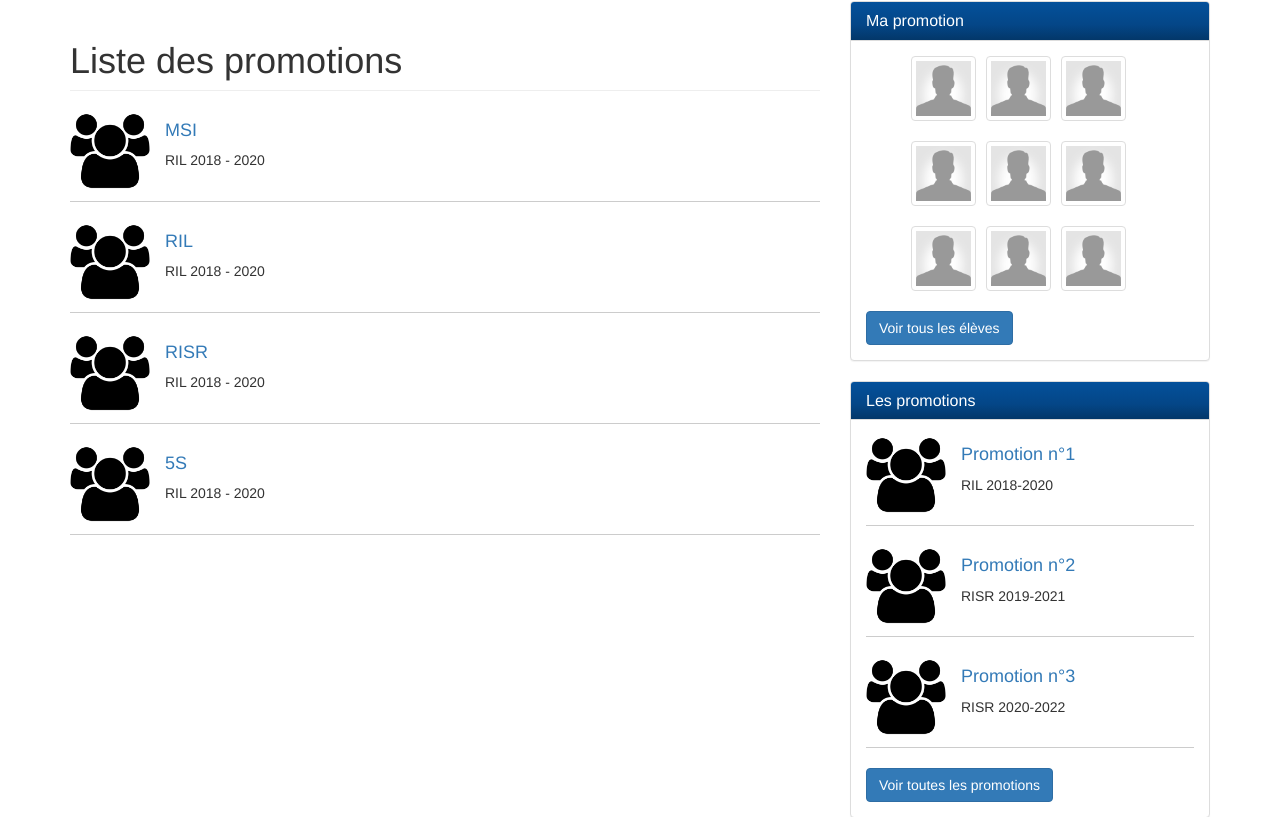
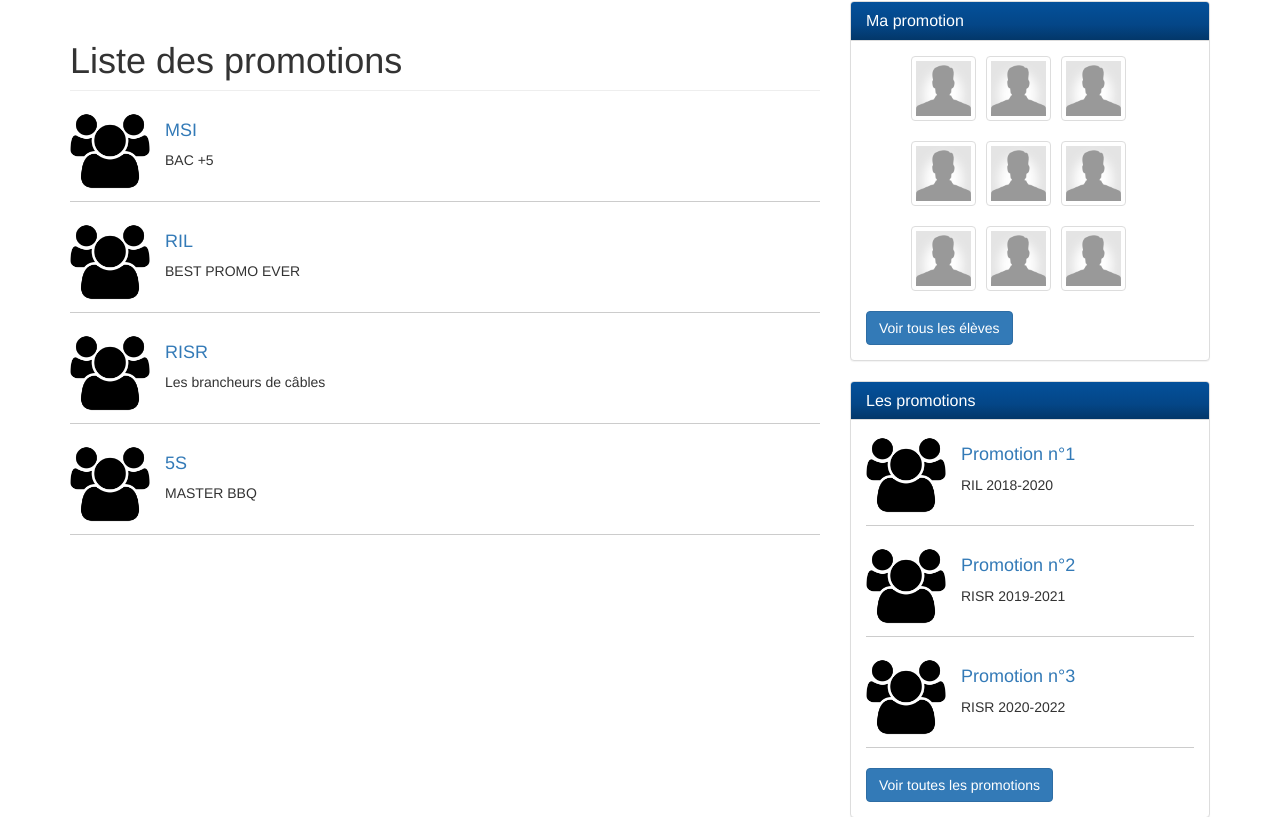
Before and after one commit to Cesi-Quentin/TPCESI, a Django app: page /promo/ in a window 1280 px wide. Shown: the part 196-1013 px from the top of the page. Run offline with Django 3.2, Linux system fonts and the light colour scheme; data comes from the database, SQL or seed files in the repository; some libraries are stand-ins or nearby versions.

Commit message:
desc promo bdd

```diff
--- a/backoffice/models.py
+++ b/backoffice/models.py
@@ -4,6 +4,7 @@ from django.db import models
 
 class Promotion(models.Model):
     nom = models.CharField(max_length=50)
+    description = models.TextField(null=True)
     object = models.Manager()
 
     def __unicode__(self):
--- a/backoffice/templates/promotions.html
+++ b/backoffice/templates/promotions.html
@@ -29,7 +29,7 @@
               <div class="group-item">
                 <img src="../static/img/group.png" alt="">
                 <h4><a href="#">{{ promo.nom }}</a></h4>
-                <p>RIL 2018 - 2020</p>
+                <p>{{ promo.description }}</p>
 <!--                <p>-->
 <!--                  <a href="#" class="btn btn-default">Voir élèves</a>-->
 <!--                </p>-->
```
Also changed, not shown: backoffice/migrations/0004_auto_20200312_1114.py (added), db.sqlite3.
